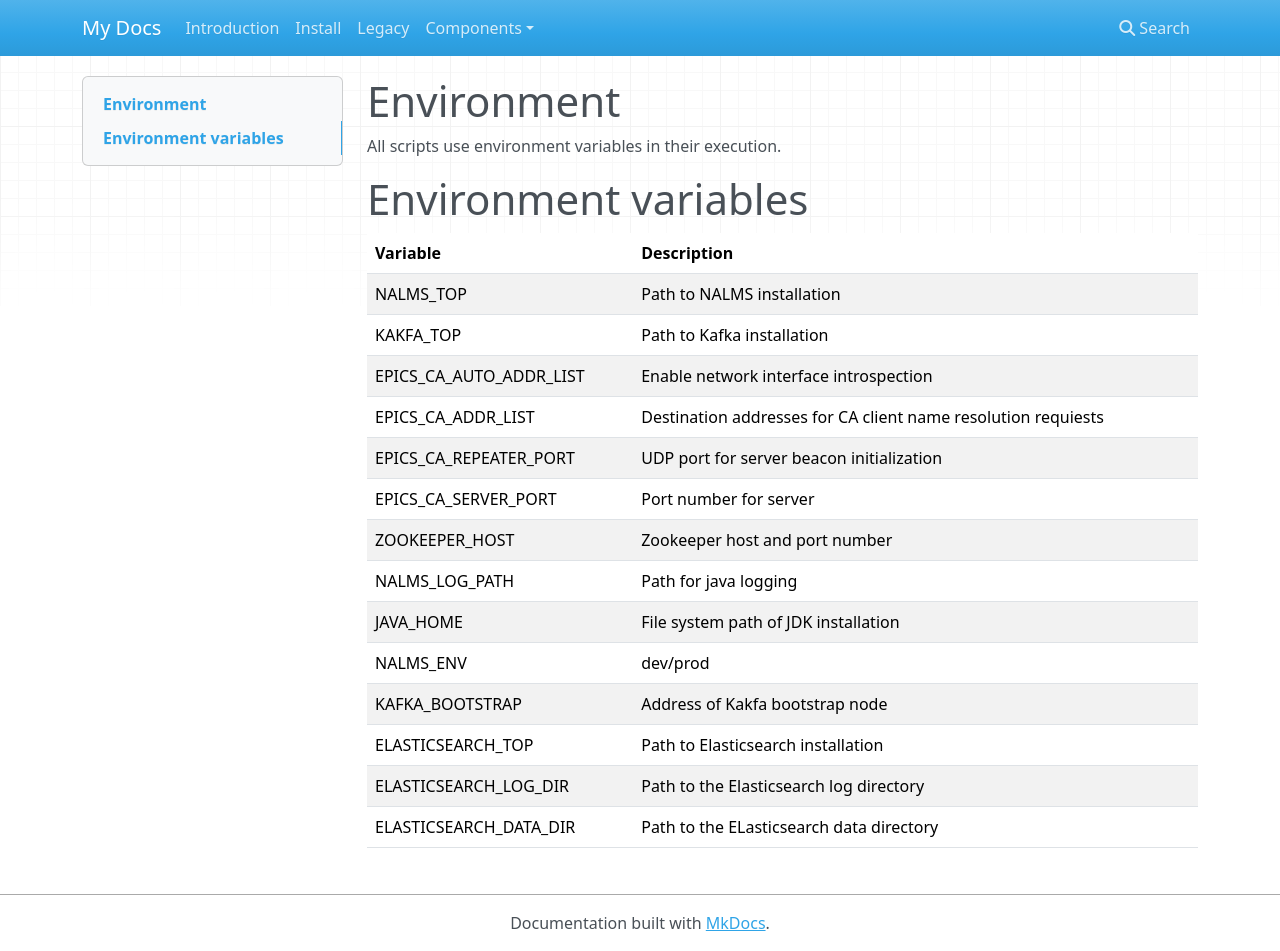
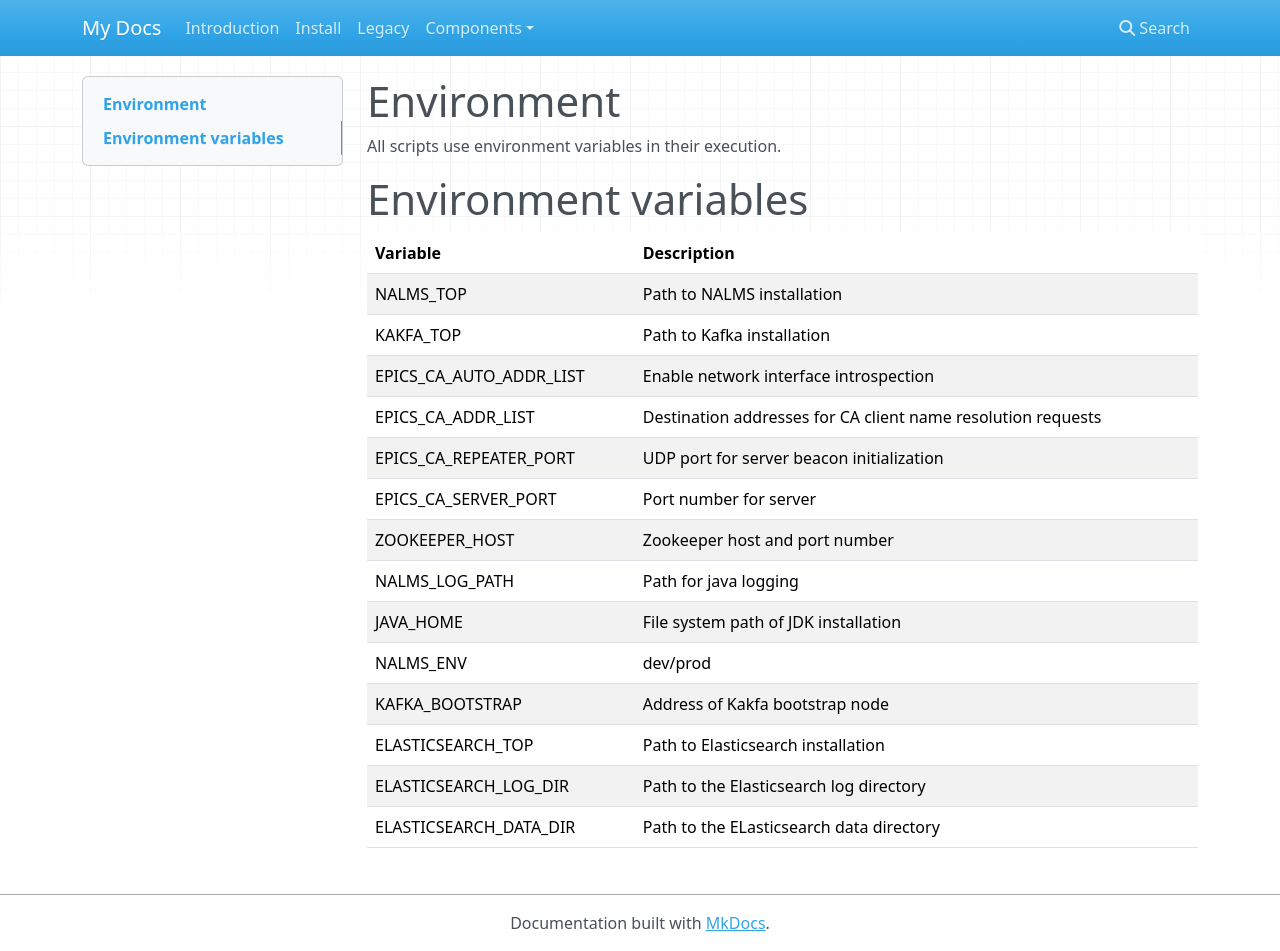
Before and after one commit to slaclab/nalms, an MkDocs documentation site: the page built from docs/environment.md, in a window 1280 px wide and 951 px high. Built offline with MkDocs 1.6.1, drawn with Linux system fonts in a browser that asks for light colours; nearby versions of some CDN libraries.

Commit message:
Update docs

```diff
--- a/docs/environment.md
+++ b/docs/environment.md
@@ -11,7 +11,7 @@ All scripts use environment variables in their execution.
 | NALMS_TOP                | Path to NALMS installation                                    |
 | KAKFA_TOP                | Path to Kafka installation                                    |
 | EPICS_CA_AUTO_ADDR_LIST  | Enable network interface introspection                        |
-| EPICS_CA_ADDR_LIST       | Destination addresses for CA client name resolution requiests |
+| EPICS_CA_ADDR_LIST       | Destination addresses for CA client name resolution requests  |
 | EPICS_CA_REPEATER_PORT   | UDP port for server beacon initialization                     |
 | EPICS_CA_SERVER_PORT     | Port number for server                                        |
 | ZOOKEEPER_HOST           | Zookeeper host and port number                                |
```
Also changed, not shown: docs/install.md (+38 -0 lines).
